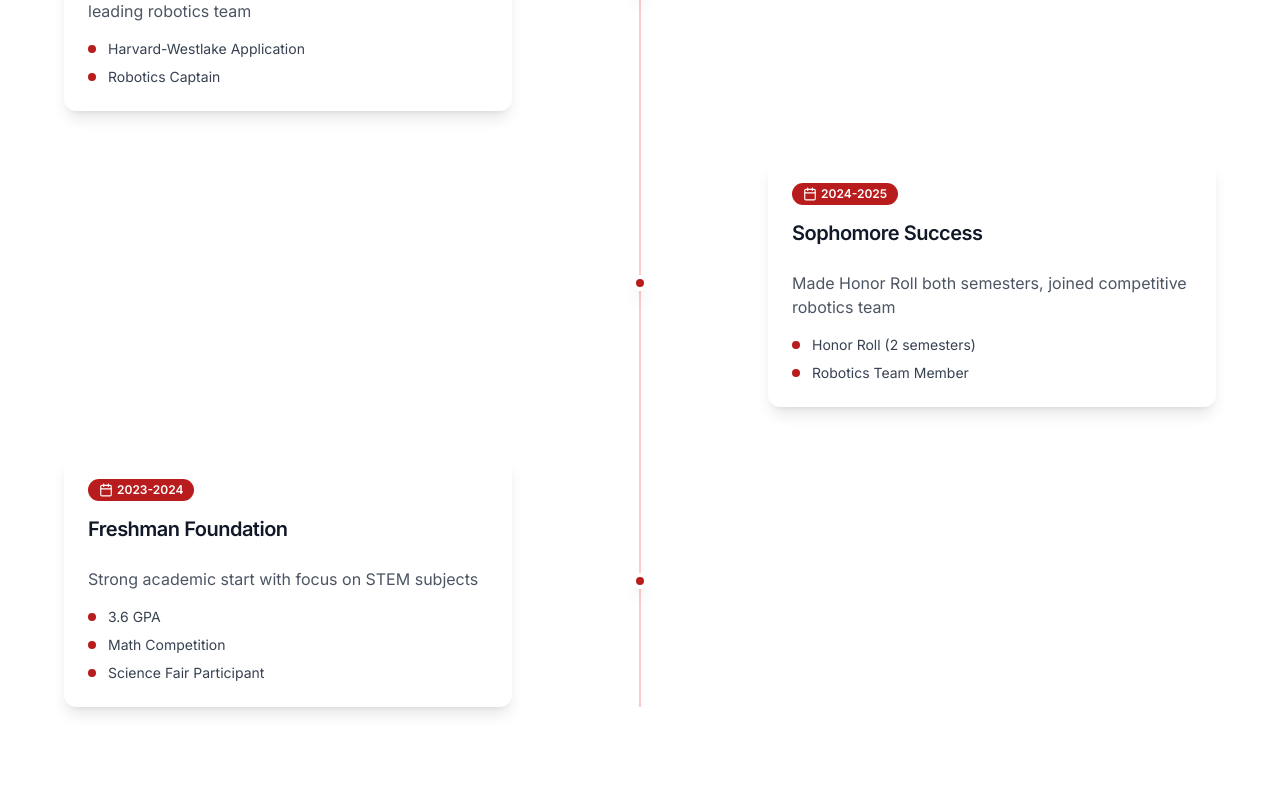
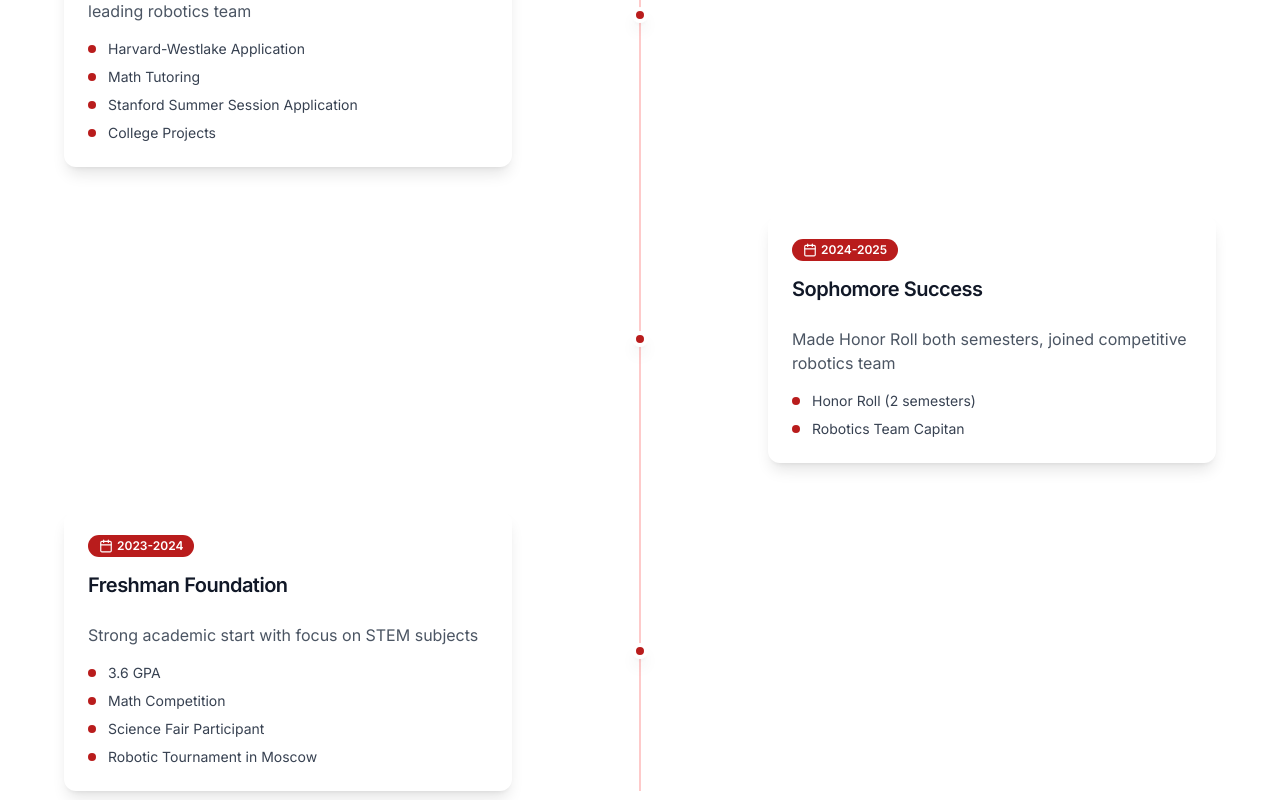
Before and after one commit to Avetiska-2/My-Portfolio, a React (Vite) app: page / in a window 1280 px wide. Shown: the part 2920-3720 px from the top of the page. Built offline with nearby package versions, Linux system fonts and the light colour scheme.

Commit message:
Update achievements for academic years

```diff
--- a/src/components/sections/Academics.tsx
+++ b/src/components/sections/Academics.tsx
@@ -38,19 +38,19 @@ const Academics = () => {
       year: '2025-2026',
       title: 'Junior Year Excellence',
       description: 'Maintaining 3.7+ GPA while taking 3 AP courses and leading robotics team',
-      achievements: ['Harvard-Westlake Application', 'Robotics Captain']
+      achievements: ['Harvard-Westlake Application', 'Math Tutoring',' Stanford Summer Session Application','College Projects']
     },
     {
       year: '2024-2025',
       title: 'Sophomore Success',
       description: 'Made Honor Roll both semesters, joined competitive robotics team',
-      achievements: ['Honor Roll (2 semesters)', 'Robotics Team Member']
+      achievements: ['Honor Roll (2 semesters)', 'Robotics Team Capitan']
     },
     {
       year: '2023-2024',
       title: 'Freshman Foundation',
       description: 'Strong academic start with focus on STEM subjects',
-      achievements: ['3.6 GPA', 'Math Competition', 'Science Fair Participant']
+      achievements: ['3.6 GPA', 'Math Competition', 'Science Fair Participant','Robotic Tournament in Moscow']
     }
   ];
 
```
